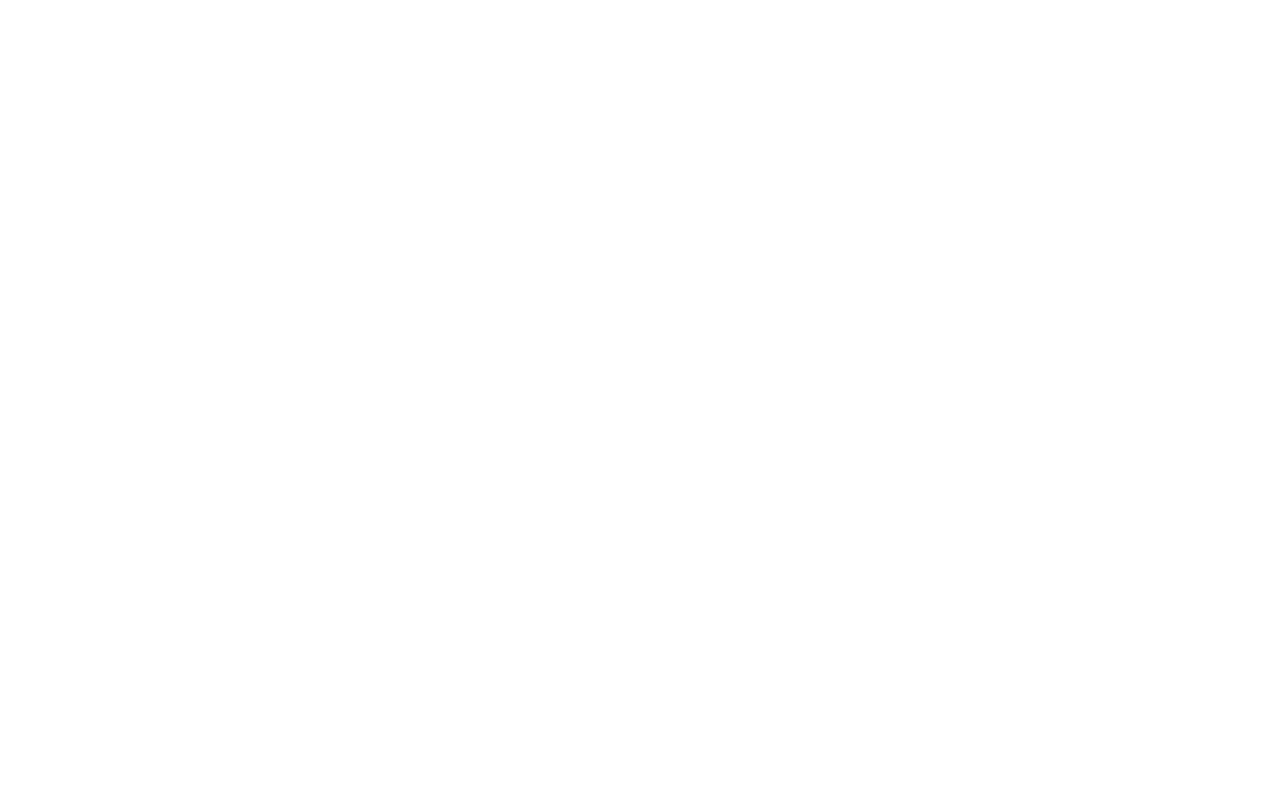
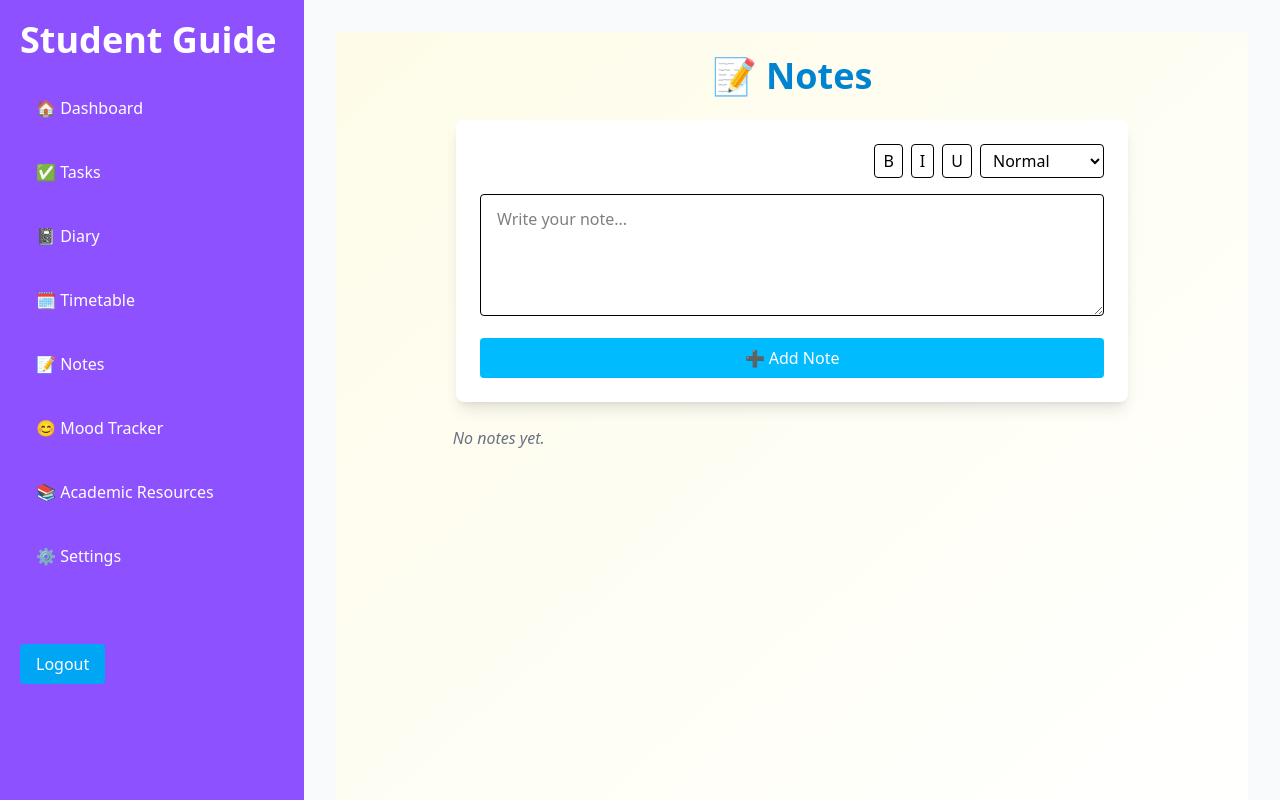
Before and after one commit to sakshamsingh03/Student-Guide-App, a React (Vite) app in the folder frontend/: page /notes in a window 1280 px wide. Before the commit this address had no page. Built offline with nearby package versions, Linux system fonts and the light colour scheme; sample sign-in values are in the browser's storage.

Commit message:
Adding Notes page

```diff
--- a/frontend/src/App.jsx
+++ b/frontend/src/App.jsx
@@ -7,6 +7,8 @@
 import './index.css';
 import Timetable from "./pages/Timetable";
 import Diary from "./pages/Diary";
+import Notes from "./pages/Notes";
+
 
 
 // import other pages...
@@ -22,6 +24,8 @@
           <Route path="tasks" element={<TaskManager />} />
           <Route path="calendar" element={<Timetable />} />
           <Route path="diary" element={<Diary />} />
+          <Route path="notes" element={<Notes />} />
+
 
           {/* Add more routes here */}
         </Route>
--- /dev/null
+++ b/frontend/src/pages/Notes.jsx
@@ -0,0 +1,145 @@
+import { useState, useEffect } from "react";
+
+export default function Notes() {
+  const [notes, setNotes] = useState(() => {
+    const saved = localStorage.getItem("notes");
+    return saved ? JSON.parse(saved) : [];
+  });
+  const [newNote, setNewNote] = useState("");
+  const [textStyle, setTextStyle] = useState({
+    bold: false,
+    italic: false,
+    underline: false,
+    fontSize: "16px",
+  });
+
+  useEffect(() => {
+    localStorage.setItem("notes", JSON.stringify(notes));
+  }, [notes]);
+
+  const handleAddNote = () => {
+    if (!newNote.trim()) return;
+    setNotes([
+      ...notes,
+      {
+        id: Date.now(),
+        text: newNote,
+        style: { ...textStyle },
+      },
+    ]);
+    setNewNote("");
+    setTextStyle({
+      bold: false,
+      italic: false,
+      underline: false,
+      fontSize: "16px",
+    });
+  };
+
+  const handleDeleteNote = (id) => {
+    setNotes(notes.filter((note) => note.id !== id));
+  };
+
+  const toggleStyle = (type) => {
+    setTextStyle((prev) => ({ ...prev, [type]: !prev[type] }));
+  };
+
+  return (
+    <div className="min-h-screen bg-gradient-to-br from-yellow-50 to-white p-6">
+      <h1 className="text-4xl font-bold text-sky-600 mb-6 text-center">📝 Notes</h1>
+
+      <div className="max-w-2xl mx-auto bg-white rounded-lg shadow-lg p-6 mb-6">
+        <div className="flex flex-wrap justify-end gap-2 mb-4">
+          <button
+            onClick={() => toggleStyle("bold")}
+            className={`px-2 py-1 border rounded ${
+              textStyle.bold ? "bg-sky-300" : ""
+            }`}
+          >
+            B
+          </button>
+          <button
+            onClick={() => toggleStyle("italic")}
+            className={`px-2 py-1 border rounded ${
+              textStyle.italic ? "bg-sky-300" : ""
+            }`}
+          >
+            I
+          </button>
+          <button
+            onClick={() => toggleStyle("underline")}
+            className={`px-2 py-1 border rounded ${
+              textStyle.underline ? "bg-sky-300" : ""
+            }`}
+          >
+            U
+          </button>
+          <select
+            value={textStyle.fontSize}
+            onChange={(e) =>
+              setTextStyle((prev) => ({ ...prev, fontSize: e.target.value }))
+            }
+            className="border rounded px-2 py-1"
+          >
+            <option value="14px">Small</option>
+            <option value="16px">Normal</option>
+            <option value="20px">Large</option>
+            <option value="24px">Extra Large</option>
+          </select>
+        </div>
+
+        <textarea
+          rows="4"
+          value={newNote}
+          onChange={(e) => setNewNote(e.target.value)}
+          placeholder="Write your note..."
+          className="w-full border rounded px-4 py-3 focus:outline-none focus:border-black focus:ring-black"
+          style={{
+            fontWeight: textStyle.bold ? "bold" : "normal",
+            fontStyle: textStyle.italic ? "italic" : "normal",
+            textDecoration: textStyle.underline ? "underline" : "none",
+            fontSize: textStyle.fontSize,
+          }}
+        />
+
+        <button
+          onClick={handleAddNote}
+          className="mt-4 bg-sky-400 text-white px-4 py-2 rounded hover:bg-sky-300 transition w-full"
+        >
+          ➕ Add Note
+        </button>
+      </div>
+
+      <div className="grid gap-4 sm:grid-cols-2 lg:grid-cols-3 max-w-5xl mx-auto">
+        {notes.length === 0 && (
+          <p className="text-center text-gray-500 italic">No notes yet.</p>
+        )}
+        {notes.map((note) => (
+          <div
+            key={note.id}
+            className="rounded p-4 shadow hover:shadow-md transition relative bg-yellow-50 border"
+          >
+            <button
+              onClick={() => handleDeleteNote(note.id)}
+              className="absolute top-2 right-2 text-red-500 hover:text-red-700"
+              title="Delete note"
+            >
+              ❌
+            </button>
+            <p
+              className="whitespace-pre-wrap"
+              style={{
+                fontWeight: note.style.bold ? "bold" : "normal",
+                fontStyle: note.style.italic ? "italic" : "normal",
+                textDecoration: note.style.underline ? "underline" : "none",
+                fontSize: note.style.fontSize,
+              }}
+            >
+              {note.text}
+            </p>
+          </div>
+        ))}
+      </div>
+    </div>
+  );
+}
```
